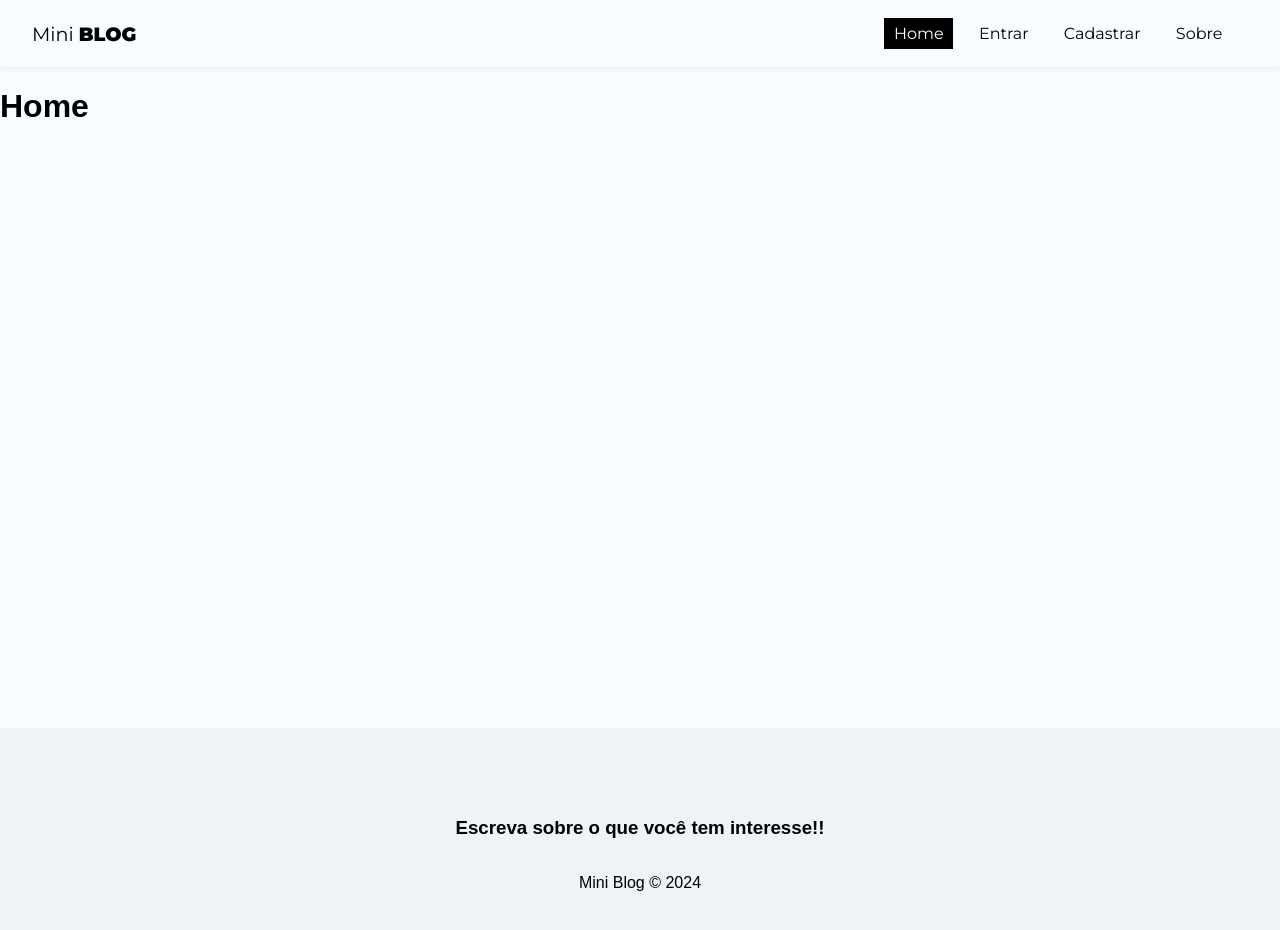
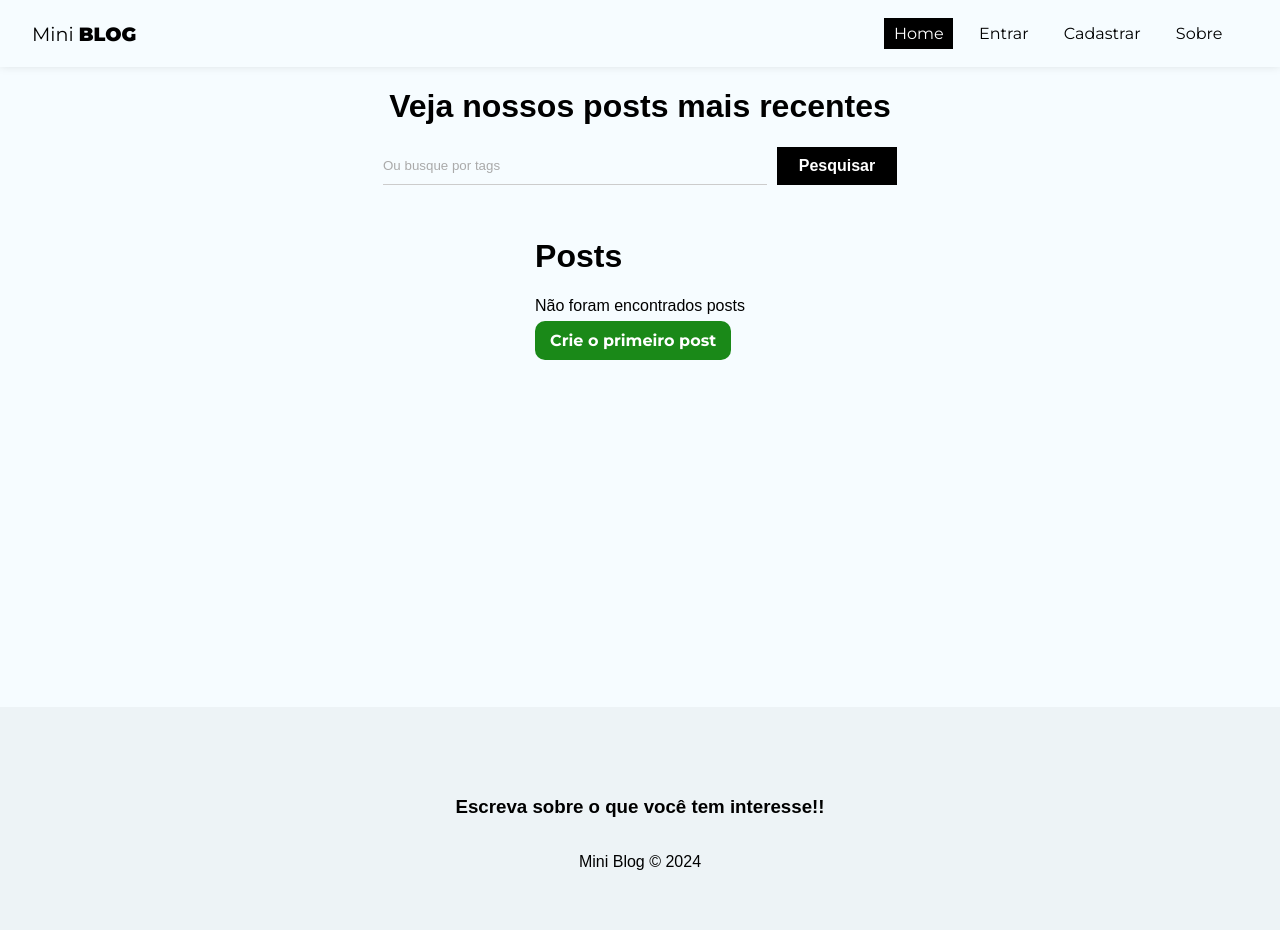
Before and after one commit to VictorLapaDev/React-Course-Matheus-Battiti, a React (Vite) app in the folder 10-Mini-Blog/MiniBlog/: page / in a window 1280 px wide. Shown: the top 930 px of the page. Built offline with nearby package versions, Linux system fonts and the light colour scheme; no server answers.

Commit message:
feat: structuring home

```diff
--- a/10-Mini-Blog/MiniBlog/src/pages/Home/Home.module.css
+++ b/10-Mini-Blog/MiniBlog/src/pages/Home/Home.module.css
@@ -0,0 +1,32 @@
+.home {
+    display: flex;
+    flex-direction: column;
+    align-items: center;
+    justify-content: center;
+  }
+
+  .search_form {
+    max-width: 100%;
+    width: 60%;
+    display: flex;
+    justify-content: center;
+    margin-bottom: 2em;
+  }
+
+  .search_form input {
+    margin-right: 10px;
+    width: 50%;
+  }
+
+  .noposts {
+    text-align: center;
+
+  }
+
+  .noposts p {
+    margin-bottom: 1.5em;
+  }
+
+  .noposts a {
+    padding: 10px 25px;
+  }
--- a/10-Mini-Blog/MiniBlog/src/pages/Home/Home.tsx
+++ b/10-Mini-Blog/MiniBlog/src/pages/Home/Home.tsx
@@ -1,10 +1,46 @@
 //css
-import style from './Home.module.css'
+import style from "./Home.module.css";
+
+//hooks
+import { useNavigate, Link } from "react-router-dom";
+import { useState } from "react";
+
+//components
 
 const Home = () => {
+  const [search, setSearch] = useState("");
+
+  const [posts] = useState([]);
+
+  const handleSubmit = (e) => {
+    e.preventDefault();
+  };
+
   return (
-    <h1>Home</h1>
-  )
-}
+    <div className={style.home}>
+      <h1>Veja nossos posts mais recentes</h1>
+      <form className={style.search_form} onSubmit={handleSubmit}>
+        <input
+          type="text"
+          placeholder="Ou busque por tags"
+          onChange={(e) => setSearch(e.target.value)}
+        />
+        <button className="btn btn-dark" type="submit">
+          Pesquisar
+        </button>
+      </form>
 
-export default Home
+      <div>
+        <h1>Posts</h1>
+        {posts && posts.length === 0 && (
+          <div className={style.noPosts}>
+            <p>Não foram encontrados posts</p>
+            <Link className='btn' to="/create-post">Crie o primeiro post</Link>
+          </div>
+        )}
+      </div>
+    </div>
+  );
+};
+
+export default Home;
```
